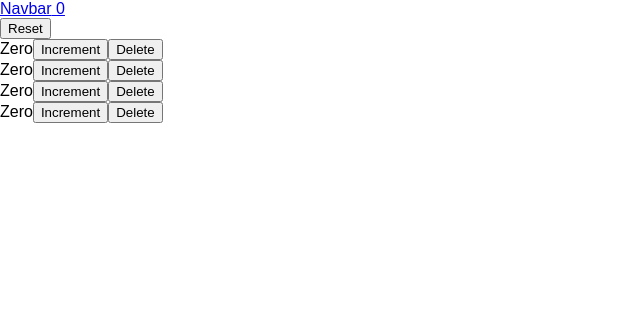
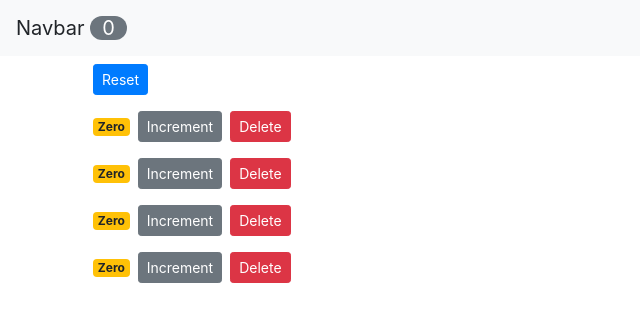
Before and after one commit to btsui3/DjangoReact, a React (Create React App) app: page / in a window 1280 px wide. Shown: the top 322 px of the page, without its empty margins (0-640 px from the left). Built offline with nearby package versions, Linux system fonts and the light colour scheme.

Commit message:
added bootstrap

```diff
--- a/package.json
+++ b/package.json
@@ -3,6 +3,7 @@
   "version": "0.1.0",
   "private": true,
   "dependencies": {
+    "bootstrap": "^4.1.1",
     "react": "^16.4.1",
     "react-dom": "^16.4.1",
     "react-scripts": "1.1.4"
--- a/src/components/navbar.jsx
+++ b/src/components/navbar.jsx
@@ -1,13 +1,11 @@
-import React, { Component } from "react";
+import React from "react";
 //stateless functional component
-const NavBar = ({totalCounters}) => {
+const NavBar = ({ totalCounters }) => {
   return (
     <nav className="navbar navbar-light bg-light">
-      <a className="navbar-brand" href="#">
+      <a className="navbar-brand">
         Navbar{" "}
-        <span className="bade badge-pill badge-secondary">
-          {totalCounters}
-        </span>
+        <span className="bade badge-pill badge-secondary">{totalCounters}</span>
       </a>
     </nav>
   );
--- a/src/index.js
+++ b/src/index.js
@@ -3,6 +3,7 @@ import ReactDOM from "react-dom";
 import "./index.css";
 import registerServiceWorker from "./registerServiceWorker";
 import App from "./App";
+import "bootstrap/dist/css/bootstrap.css";
 
 ReactDOM.render(<App />, document.getElementById("root"));
 registerServiceWorker();
```
